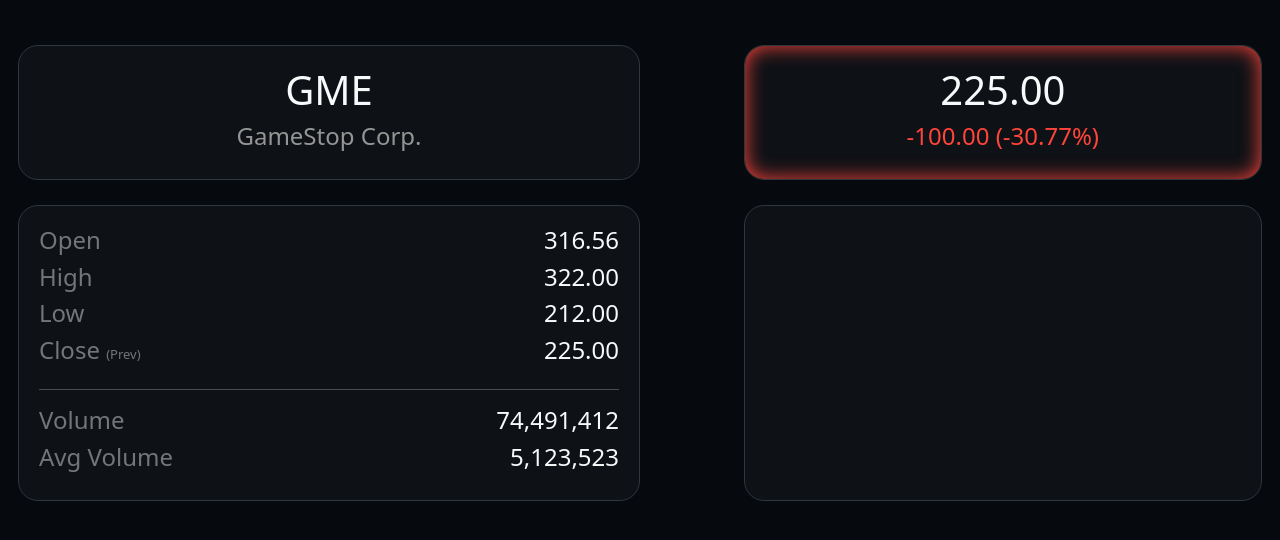
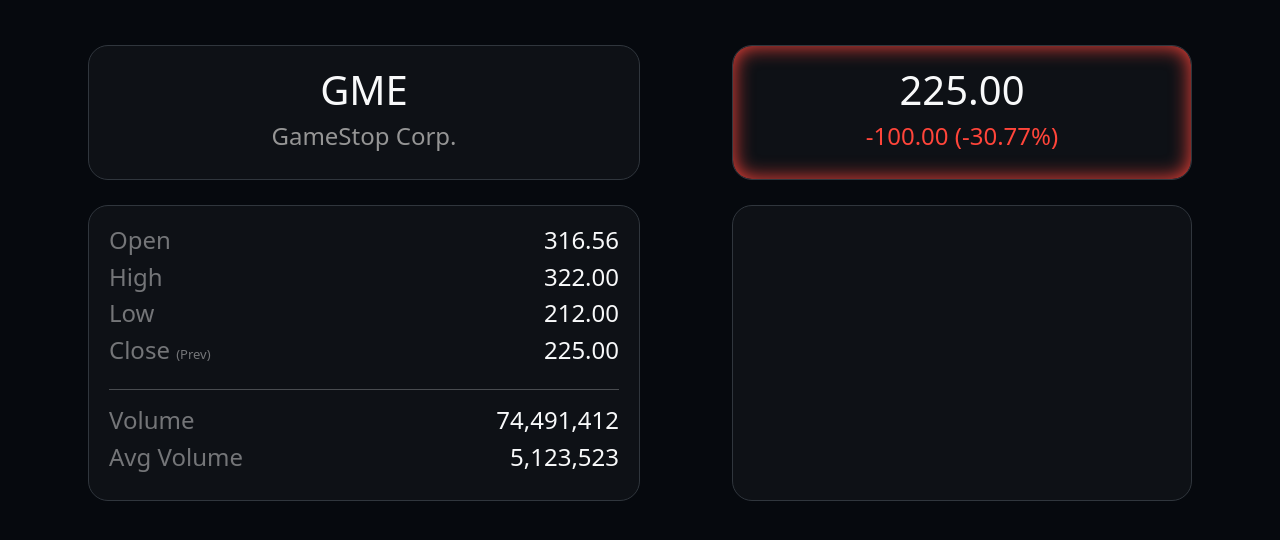
Before and after one commit to BoringStocks/BoringStocks, a Flask app: page / in a window 1280 px wide. Shown: the part 56-596 px from the top of the page. Run offline with Flask 2, Linux system fonts and the light colour scheme.

Commit message:
Fixed home container layout

```diff
--- a/niners/templates/home.html
+++ b/niners/templates/home.html
@@ -12,13 +12,14 @@
     </div>
   </div>
 
-    <div class="container-fluid transparent mainPadding">
+  <div class="container transparent mainPadding">
     <div class="row text-light text-center">
       <div class="col-sm-6 bg-dark colStyles headContPadding">
         <h1 class="">GME</h1>
         <h4 class="" style="color: rgb(149, 149, 149);">GameStop Corp.</h4>
       </div>
-            <div class="col-sm-5 bg-dark colStyles headContPadding" style="margin-left: auto; box-shadow: inset 0 0 20px #FF453A;">
+      <div class="col-sm-5 bg-dark colStyles headContPadding"
+        style="margin-left: auto; box-shadow: inset 0 0 20px #FF453A;">
         <h1 class="">225.00</h1>
         <h4 class="" style="color: #FF453A;">-100.00 (-30.77%)</h4>
       </div>
```
Lines whose indentation alone changed are shown as unchanged.
